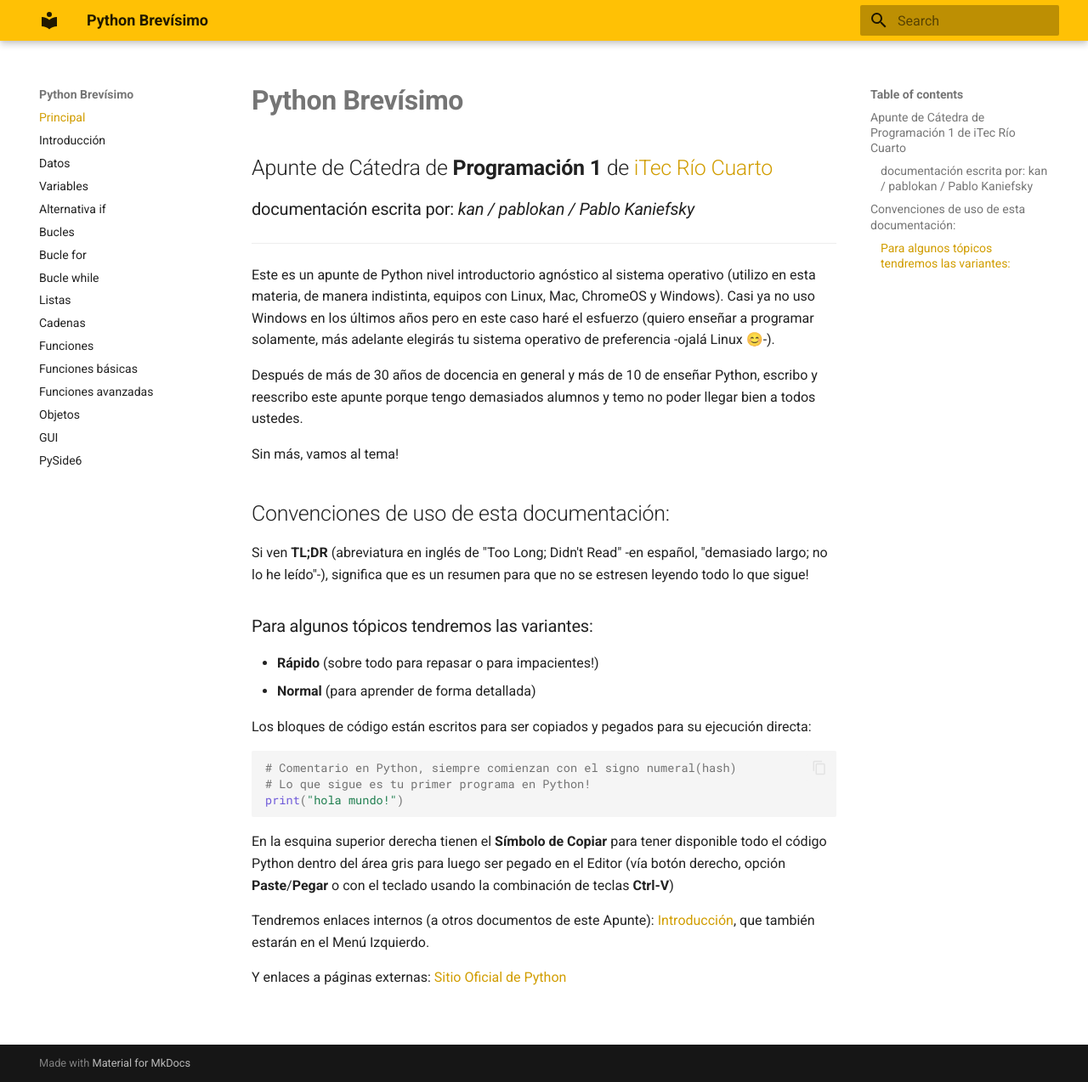
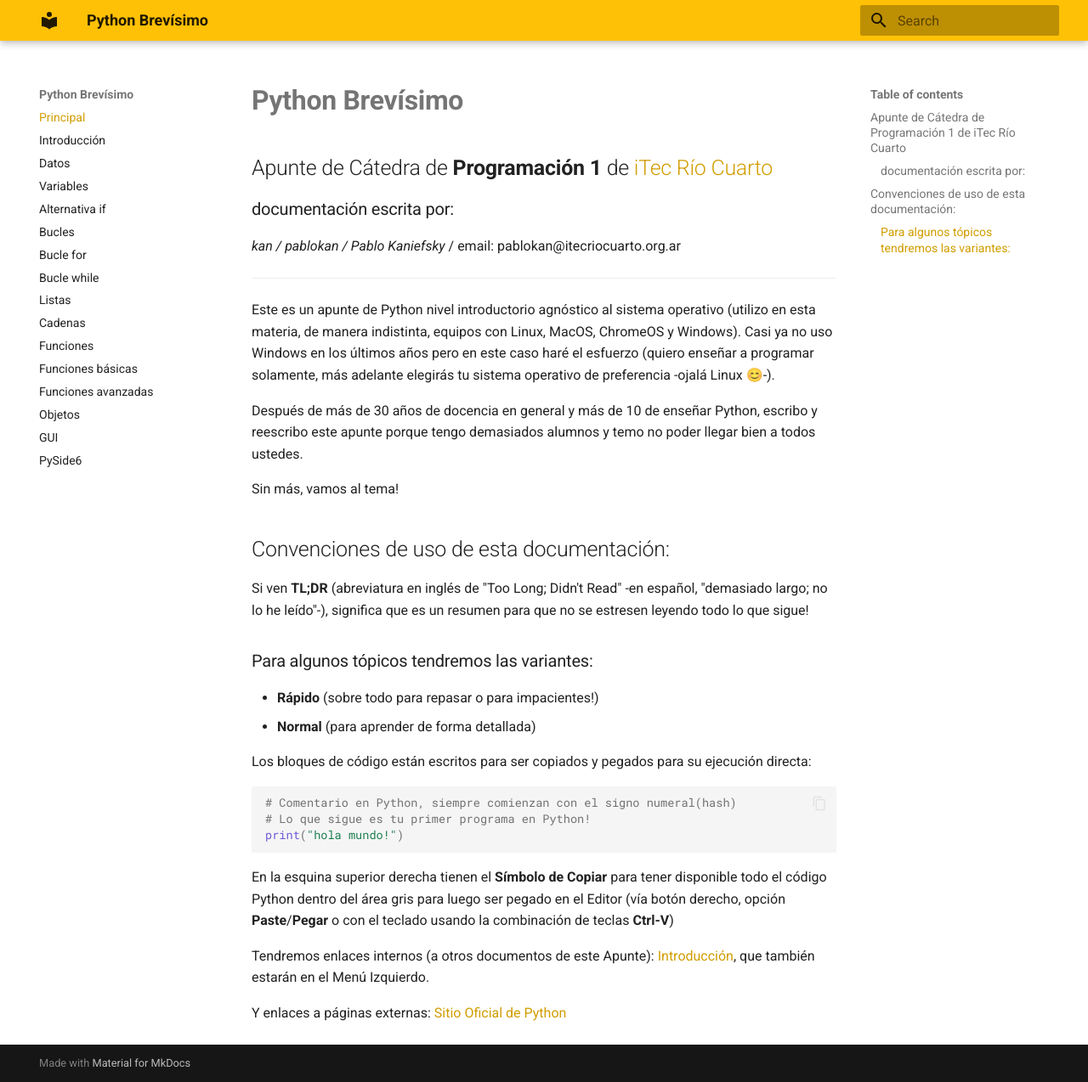
Before and after one commit to pablokan/python_brevisimo, an MkDocs documentation site: the page built from docs/index.md, in a window 1280 px wide and 1274 px high. Shown: the whole window at 85% size. Built offline with MkDocs 1.6.1 and Material for MkDocs 9.7.7, drawn with Linux system fonts in a browser that asks for light colours.

Commit message:
add mail

```diff
--- a/docs/index.md
+++ b/docs/index.md
@@ -2,11 +2,12 @@
 
 ## Apunte de Cátedra de **Programación 1** de [iTec Río Cuarto](https://www.itecriocuarto.org.ar/)
 
-### documentación escrita por: *kan / pablokan / Pablo Kaniefsky*
-
+### documentación escrita por:
+*kan / pablokan / Pablo Kaniefsky*
+/ email: pablokan@itecriocuarto.org.ar
 ___
 
-Este es un apunte de Python nivel introductorio agnóstico al sistema operativo (utilizo en esta materia, de manera indistinta, equipos con Linux, Mac, ChromeOS y Windows).
+Este es un apunte de Python nivel introductorio agnóstico al sistema operativo (utilizo en esta materia, de manera indistinta, equipos con Linux, MacOS, ChromeOS y Windows).
 Casi ya no uso Windows en los últimos años pero en este caso haré el esfuerzo (quiero enseñar a programar solamente, más adelante elegirás tu sistema operativo de preferencia -ojalá Linux 😊-).
 
 Después de más de 30 años de docencia en general y más de 10 de enseñar Python, escribo y reescribo este apunte porque tengo demasiados alumnos y temo no poder llegar bien a todos ustedes.
```
